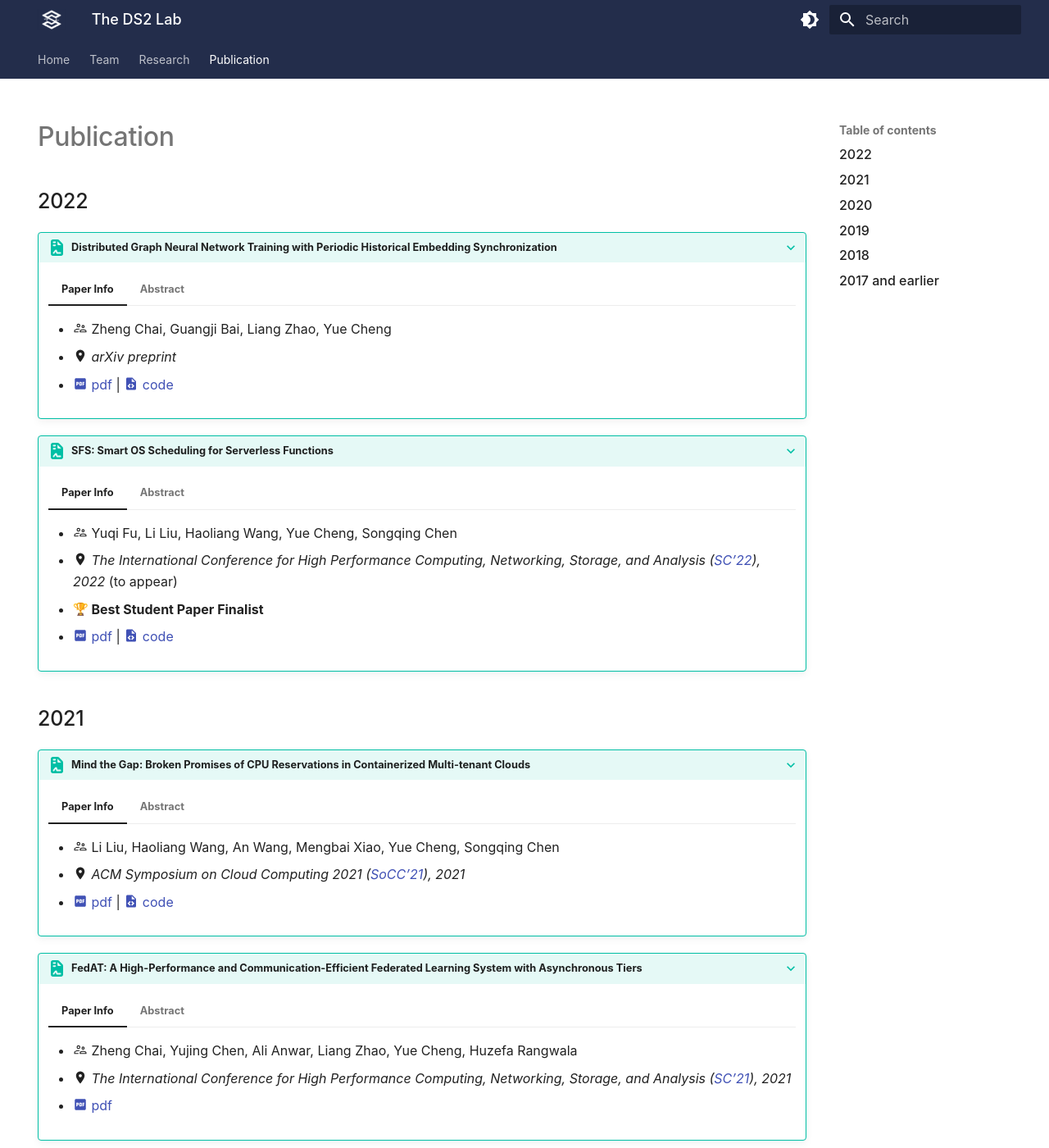
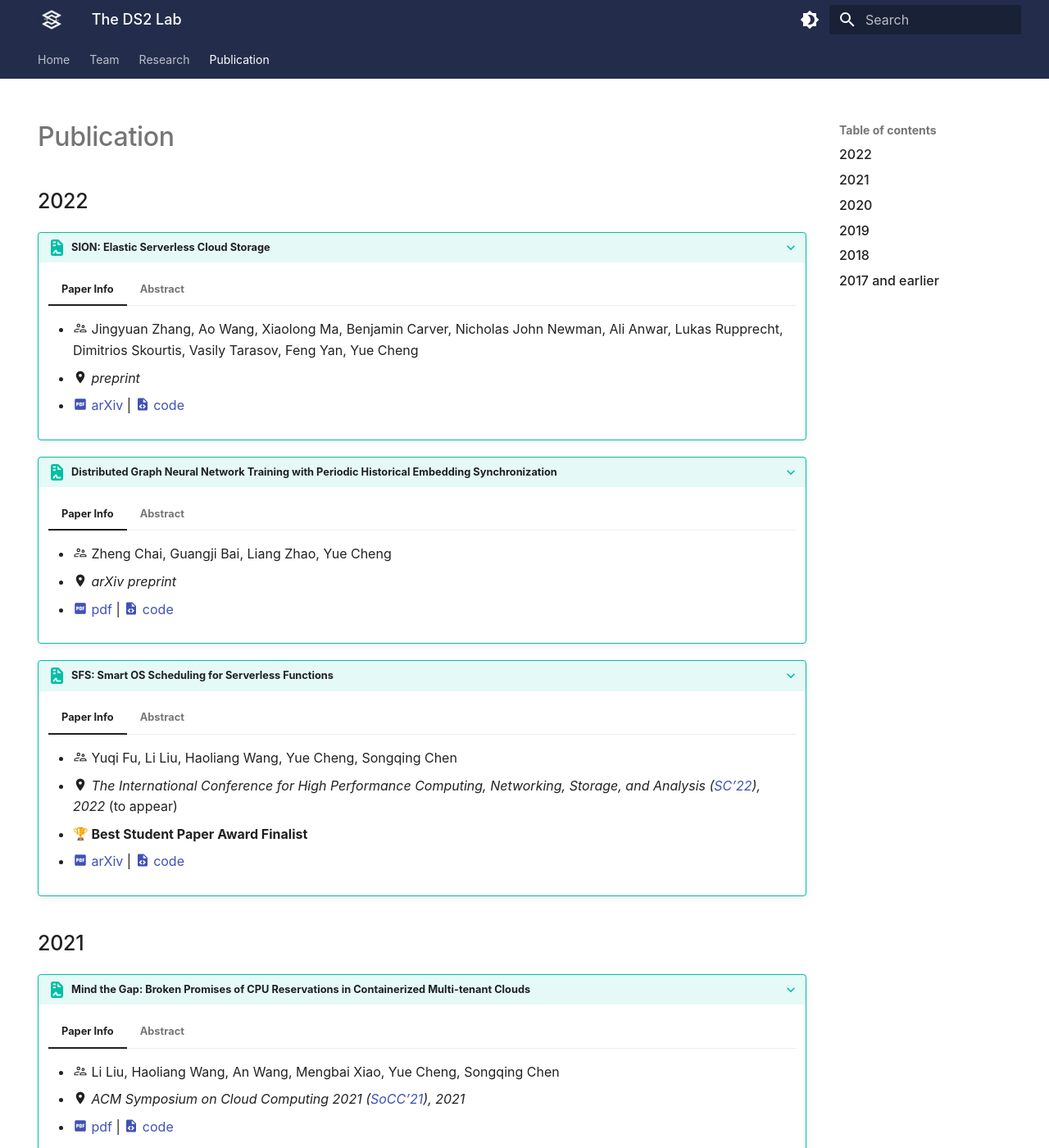
Before and after one commit to ds2-lab/ds2-lab.github.io, an MkDocs documentation site: the page built from docs/publication.md, in a window 1280 px wide and 1400 px high. Shown: the whole window at 82% size. Built offline with MkDocs 1.6.1 and Material for MkDocs 9.7.7, drawn with Linux system fonts in a browser that asks for light colours; emoji names are drawn with the system emoji font; comment, search, counter and statistics services are not loaded; some of the changed lines change nothing that is shown.

Commit message:
added new preprints

```diff
--- a/docs/overrides/home.html
+++ b/docs/overrides/home.html
@@ -254,7 +254,7 @@ undergrad students.
 
           <div class="admonition info"> <p class="admonition-title">July 2022</p>
           <ul>
-            <li> 🏆 SFS is nominated as a Best Student Paper Finalist at <a target="_blank" href="https://sc22.supercomputing.org/">SC'22</a>!! Congrats to <a target="_blank" href="https://mason.gmu.edu/~yfu5/">Yuqi</a>! </li>
+            <li> 🏆 SFS is nominated as a Best Student Paper Award Finalist at <a target="_blank" href="https://sc22.supercomputing.org/">SC'22</a>!! Congrats to <a target="_blank" href="https://mason.gmu.edu/~yfu5/">Yuqi</a>! </li>
           </ul>
           </div>
 
--- a/docs/publication.md
+++ b/docs/publication.md
@@ -13,6 +13,21 @@ quote = book chapter
 -->
 
 ## 2022
+
+
+???+ tip "SION: Elastic Serverless Cloud Storage"
+
+    === "Paper Info"
+
+        * :material-account-supervisor-outline:  Jingyuan Zhang, Ao Wang, Xiaolong Ma, Benjamin Carver, Nicholas John Newman, Ali Anwar, Lukas Rupprecht, Dimitrios Skourtis, Vasily Tarasov, Feng Yan, Yue Cheng
+	    * :material-map-marker: *preprint*
+	    * [:material-file-pdf-box: arXiv](https://arxiv.org/abs/2209.01496){target="\_blank"} | [:material-file-code: code](https://github.com/sionreview/sion){:target="\_blank"}
+
+    === "Abstract"
+
+		Cloud object storage such as AWS S3 is cost-effective and highly elastic but relatively slow, while high-performance cloud storage such as AWS ElastiCache is expensive and provides limited elasticity. We present a new cloud storage service called ServerlessMemory, which stores data using the memory of serverless functions. ServerlessMemory employs a time-window-based data placement strategy to effectively segregate old and new data and provides high elasticity, performance, and a pay-per-access cost model with extremely low cost for a new memory-based storage.
+
+		We then design and implement SION (Serverless I/O Nirvana), a persistent and elastic cloud storage system, which seamlessly couples the function-based ServerlessMemory layer with a persistent, inexpensive cloud object store layer. SION enables durability despite function failures using a fast parallel recovery scheme built on the auto-scaling functionality of a FaaS (Function-as-a-Service) platform. We evaluate SION extensively using three real-world applications and results show that SION achieves 27.77% and 97.30% tenant-side cost reduction compared to InfiniCache (a serverless-function-based object cache) and AWS ElastiCache respectively, while offering pay-per-access with competitive performance.
 
 ???+ tip "Distributed Graph Neural Network Training with Periodic Historical Embedding Synchronization"
 
@@ -34,10 +49,14 @@ quote = book chapter
 
         * :material-account-supervisor-outline: Yuqi Fu, Li Liu, Haoliang Wang, Yue Cheng, Songqing Chen
 	    * :material-map-marker: *The International Conference for High Performance Computing, Networking, Storage, and Analysis ([SC’22](https://sc22.supercomputing.org/)), 2022* (to appear)
-		* :trophy: **Best Student Paper Finalist**
-	    * [:material-file-pdf-box: pdf]() | [:material-file-code: code](https://github.com/ds2-lab/SFS){:target="\_blank"}
+		* :trophy: **Best Student Paper Award Finalist**
+	    * [:material-file-pdf-box: arXiv](https://arxiv.org/abs/2209.01709){target="\_blank"} | [:material-file-code: code](https://github.com/ds2-lab/SFS){:target="\_blank"}
 
     === "Abstract"
+
+	    Serverless computing enables a new way of building and scaling cloud applications by allowing developers to write fine-grained serverless or cloud functions. The execution duration of a cloud function is typically short-ranging from a few milliseconds to hundreds of seconds. However, due to resource contentions caused by public clouds' deep consolidation, the function execution duration may get significantly prolonged and fail to accurately account for the function's true resource usage. We observe that the function duration can be highly unpredictable with huge amplification of more than 50x for an open-source FaaS platform (OpenLambda). Our experiments show that the OS scheduling policy of cloud functions' host server can have a crucial impact on performance. The default Linux scheduler, CFS (Completely Fair Scheduler), being oblivious to workloads, frequently context-switches short functions, causing a turnaround time that is much longer than their service time.
+
+		We propose SFS (Smart Function Scheduler), which works entirely in the user space and carefully orchestrates existing Linux FIFO and CFS schedulers to approximate Shortest Remaining Time First (SRTF). SFS uses two-level scheduling that seamlessly combines a new FILTER policy with Linux CFS, to trade off increased duration of long functions for significant performance improvement for short functions. We implement {\proj} in the Linux user space and port it to OpenLambda. Evaluation results show that SFS significantly improves short functions' duration with a small impact on relatively longer functions, compared to CFS.
 
 
 ## 2021
```
